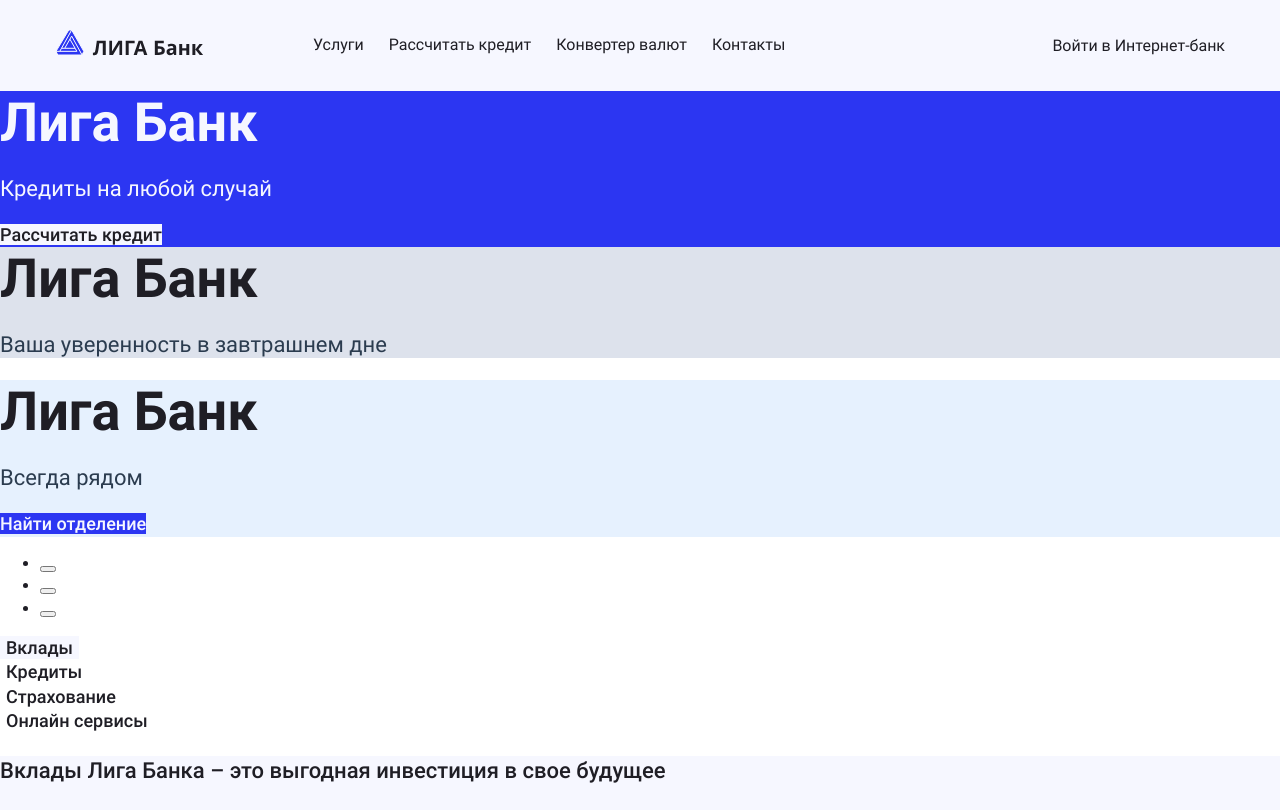
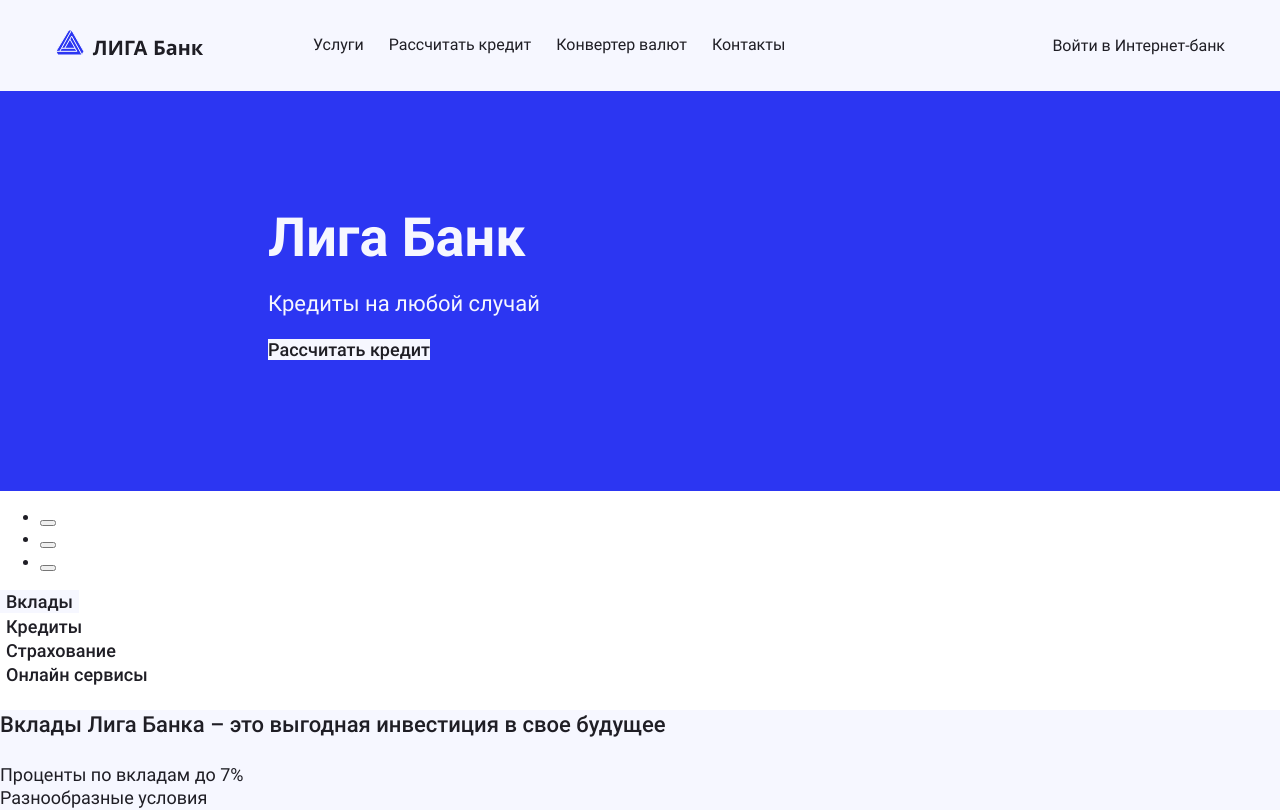
Before and after one commit to geoniced/liga-bank, a React (Create React App) app: page / in a window 1280 px wide. Shown: the top 810 px of the page. Built offline with nearby package versions, Linux system fonts and the light colour scheme.

Commit message:
Делает сетки для слайдера

```diff
--- a/src/scss/promo-slider.scss
+++ b/src/scss/promo-slider.scss
@@ -3,15 +3,23 @@
 }
 
 .promo-slider__item {
+  padding-top: 115px;
+  padding-left: 268px;
+  min-height: 400px;
+
   &--credit {
     background-color: $blue;
   }
 
   &--confidence {
+    // TODO: REMOVE DISPLAY: NONE WHEN I WILL MOVE TO REACT LOGIC DESCRIPTION
+    display: none;
     background-color: #DDE2EC;
   }
 
   &--department {
+    // TODO: REMOVE DISPLAY: NONE WHEN I WILL MOVE TO REACT LOGIC DESCRIPTION
+    display: none;
     background-color: #E6F1FE;
   }
 }
```
